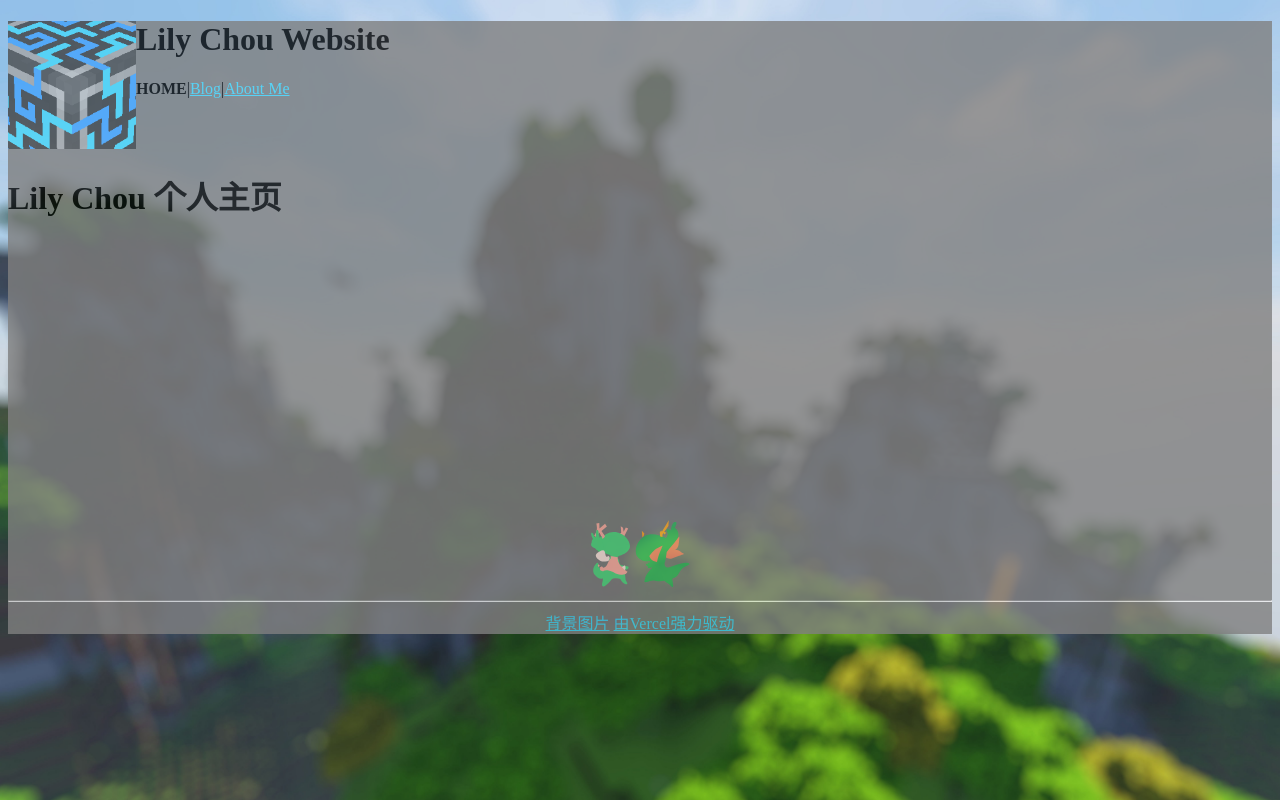
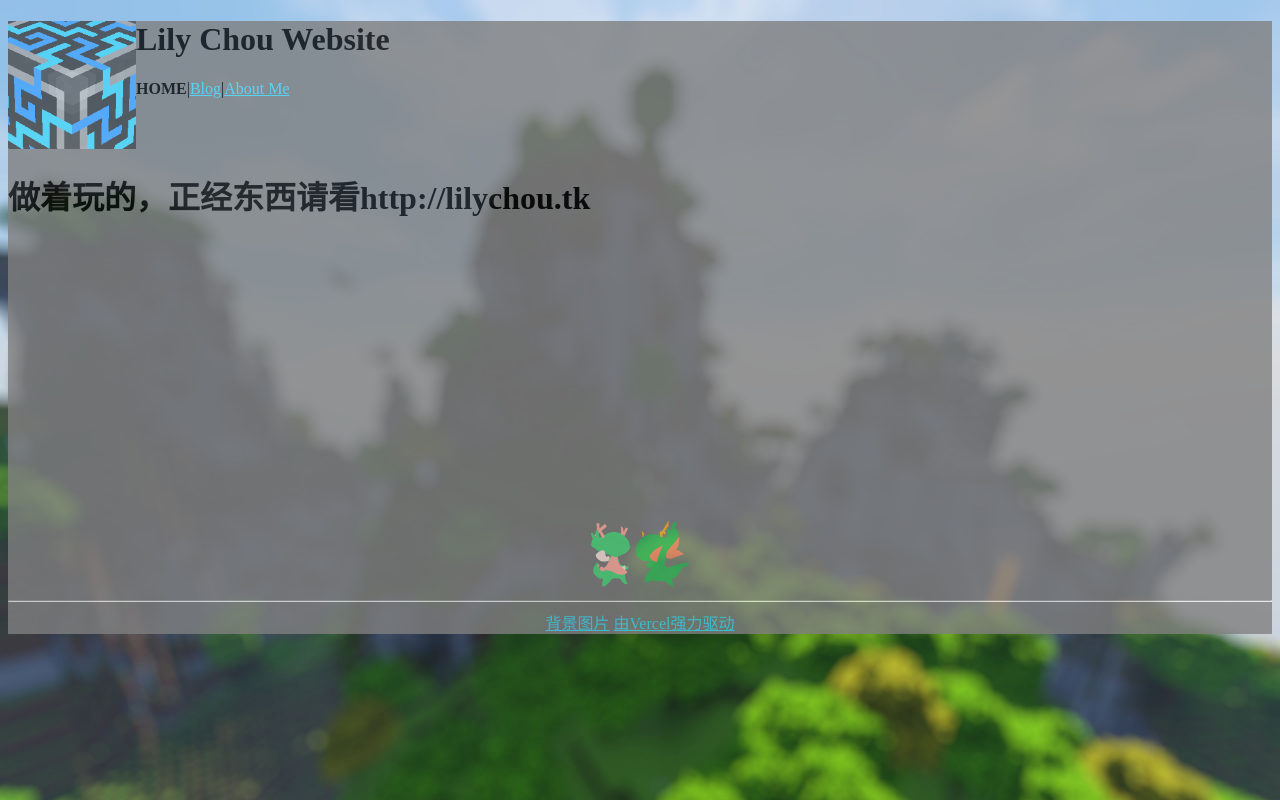
Before and after one commit to choulily/LilyChou-Vercel, a plain HTML site: page index.html in a window 1280 px wide. Drawn offline with Linux system fonts and the light colour scheme.

Commit message:
Chore: Add EOL Note

```diff
--- a/index.html
+++ b/index.html
@@ -63,7 +63,7 @@
         </div>
         <div class="content">
             <h1>
-                Lily Chou 个人主页
+                做着玩的，正经东西请看http://lilychou.tk
             </h1>
         </div>
         <div class="footer">
```
Also changed, not shown: 1 other file.
